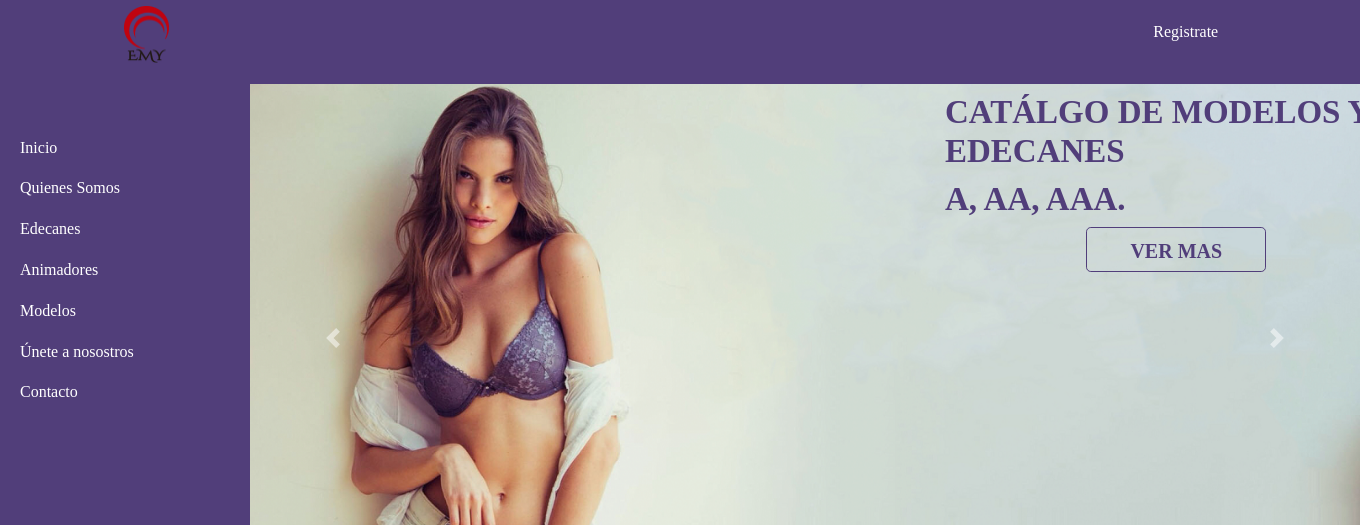
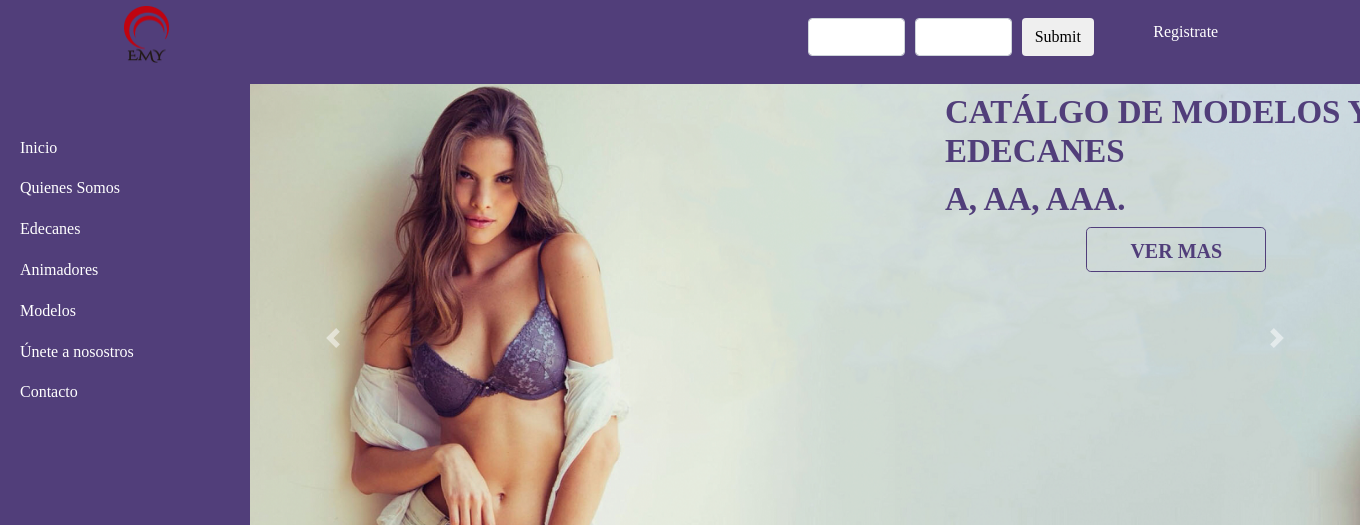
Before and after one commit to rcsystem/webemy, a PHP site: page /index.php in a window 1360 px wide. Shown: the top 525 px of the page. Run offline with PHP 8.4, Linux system fonts and the light colour scheme; some libraries are stand-ins or nearby versions; some web fonts are replaced.

Commit message:
formulario y css

```diff
--- a/assets/css/styles.css
+++ b/assets/css/styles.css
@@ -62,7 +62,8 @@ body {
       margin-bottom: 120px; } }
 
 .home-contacto {
-  color: #fff; }
+  color: #fff;
+  padding-top: 18px; }
   .home-contacto i {
     font-size: 18px; }
 
--- a/assets/sass/styles.scss
+++ b/assets/sass/styles.scss
@@ -92,6 +92,8 @@ margin-top: 20px;
   & i{
     font-size: 18px;
   }
+
+  padding-top: 18px;
 }
 .home-tel{
   margin-top: -5px;
--- a/header.php
+++ b/header.php
@@ -51,8 +51,20 @@
 
 					<div class="home-contacto col-lg-3" >
 
+		               <form class=" " action="" method="POST">
+					   <div class="form-row">
+							<div class="col">
+							<input type="text" class="form-control">
+							</div>
+							<div class="col">
+							<input type="text" class="form-control">
+							</div>
+							<div class="col">
+							<input type="submit" class="btn btn-sesion" >
+							</div>
+						</div>
+					   </form>
 
-						<!-- <a href="#" class="btn btn-xl btn-light mr-4">Click Me!</a> -->
                     </div>
 
 
```
